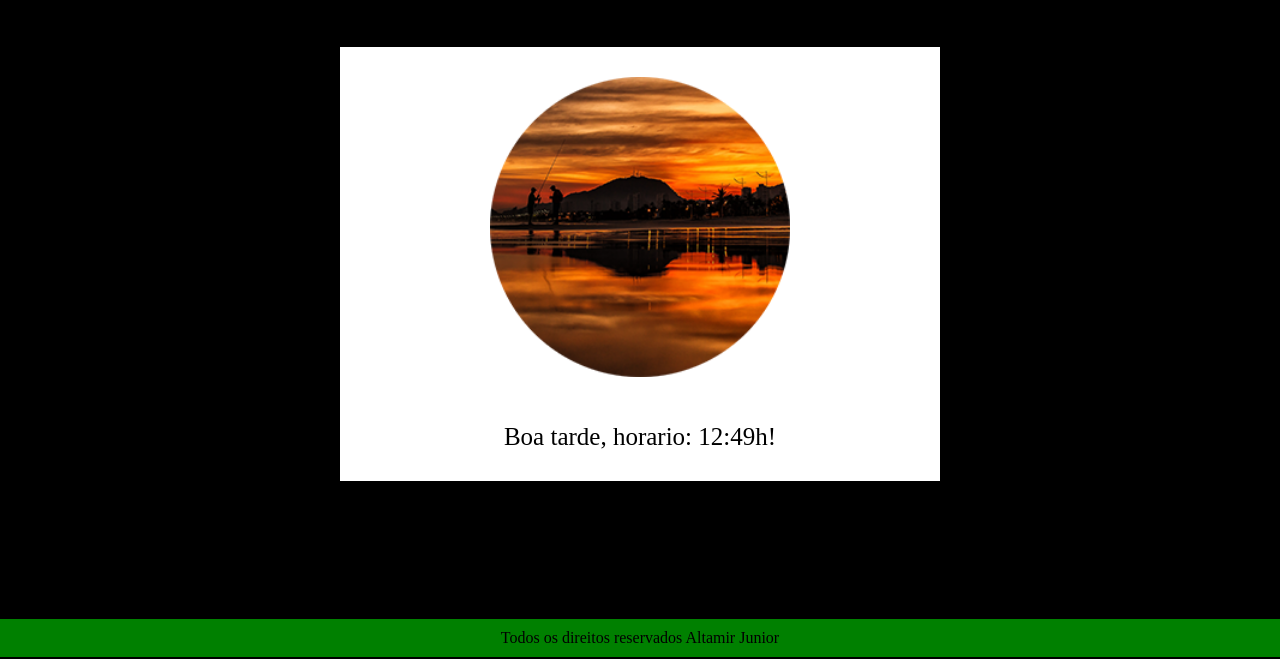
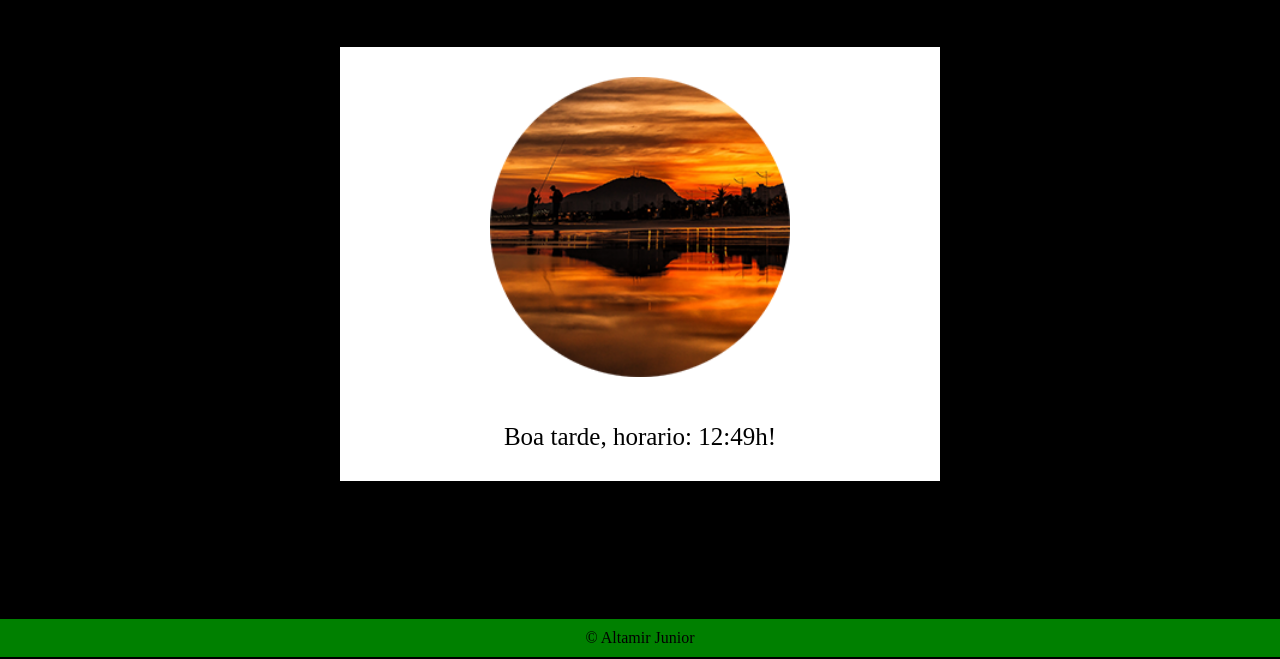
Before and after one commit to altamirjuniordev/JavaScriptHoras, a plain HTML site: page index.html in a window 1280 px wide. Shown: the part 141-800 px from the top of the page. Drawn offline with Linux system fonts and the light colour scheme.

Commit message:
Update index.html

```diff
--- a/index.html
+++ b/index.html
@@ -19,7 +19,7 @@
     </section>
     </div>
     <footer>
-        Todos os direitos reservados Altamir Junior
+        <p> &copy;  Altamir Junior </p>
     </footer>
     <script src="main.js"></script>
   </body>
```
